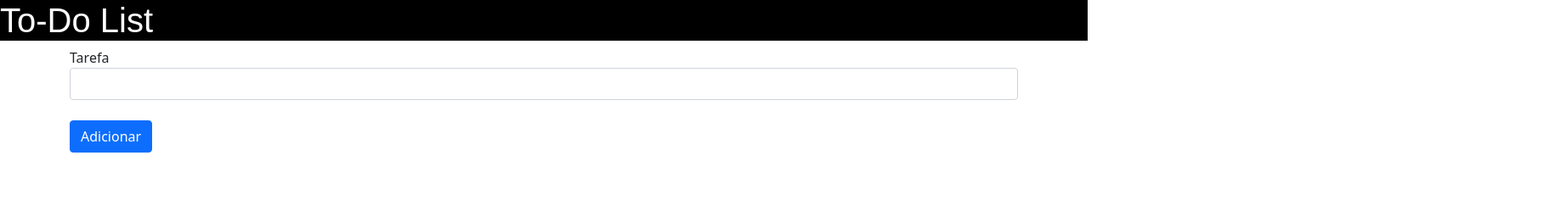
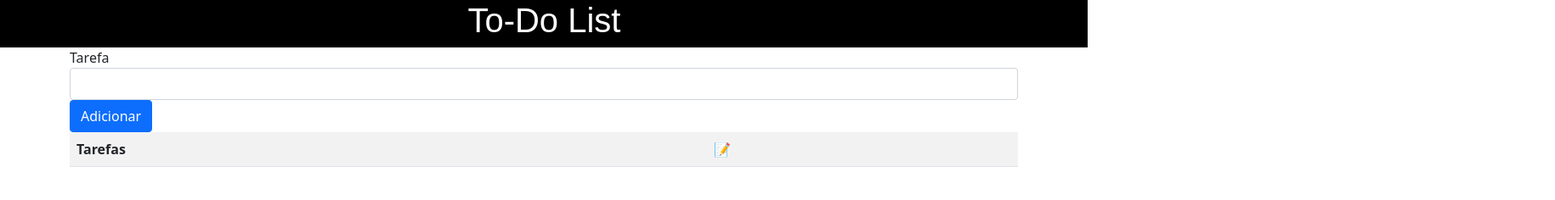
Before and after one commit to vinvinum/prova-front-end, a plain HTML site: page index.html in a window 1280 px wide. Shown: the whole page at 85% size, 1830 px wide, since content can reach past the window. Drawn offline with nearby package versions, Linux system fonts and the light colour scheme.

Commit message:
Palavras e icones mudados

```diff
--- a/index.html
+++ b/index.html
@@ -7,14 +7,21 @@
     <link href="https://cdn.jsdelivr.net/npm/bootstrap@5.0.2/dist/css/bootstrap.min.css" rel="stylesheet" integrity="sha384-EVSTQN3/azprG1Anm3QDgpJLIm9Nao0Yz1ztcQTwFspd3yD65VohhpuuCOmLASjC" crossorigin="anonymous">
     <link rel='stylesheet' type='text/css' media='screen' href='main.css'>
 </head>
-<body>
+<body class="body">
     <header class="header">
-        <h1>To-Do List</h1>
+        <h1 id="title">To-Do List</h1>
     </header>
     <div class="container">
-
         <label id="nome">Tarefa</label>
-        <input type="text" id="nomeUser" class="form-control">
-        <br>
-        <button class="btn btn-primary" type="">Adicionar</button>
+        <input type="text" id="tarefa" class="form-control">
+        <button class="btn btn-primary" id="addbutton"  type="" onclick="salvarTarefa()">Adicionar</button>
+        <div class="container2">
+            <table class="table table-striped" id="tabela">
+                <tr id="tr">
+                    <th class="acoes">Tarefas</th>
+                    <th>📝</th>
+                </tr>
+            </table>
+        </div>
+        <script src="main.js"></script>
 </body>
```
